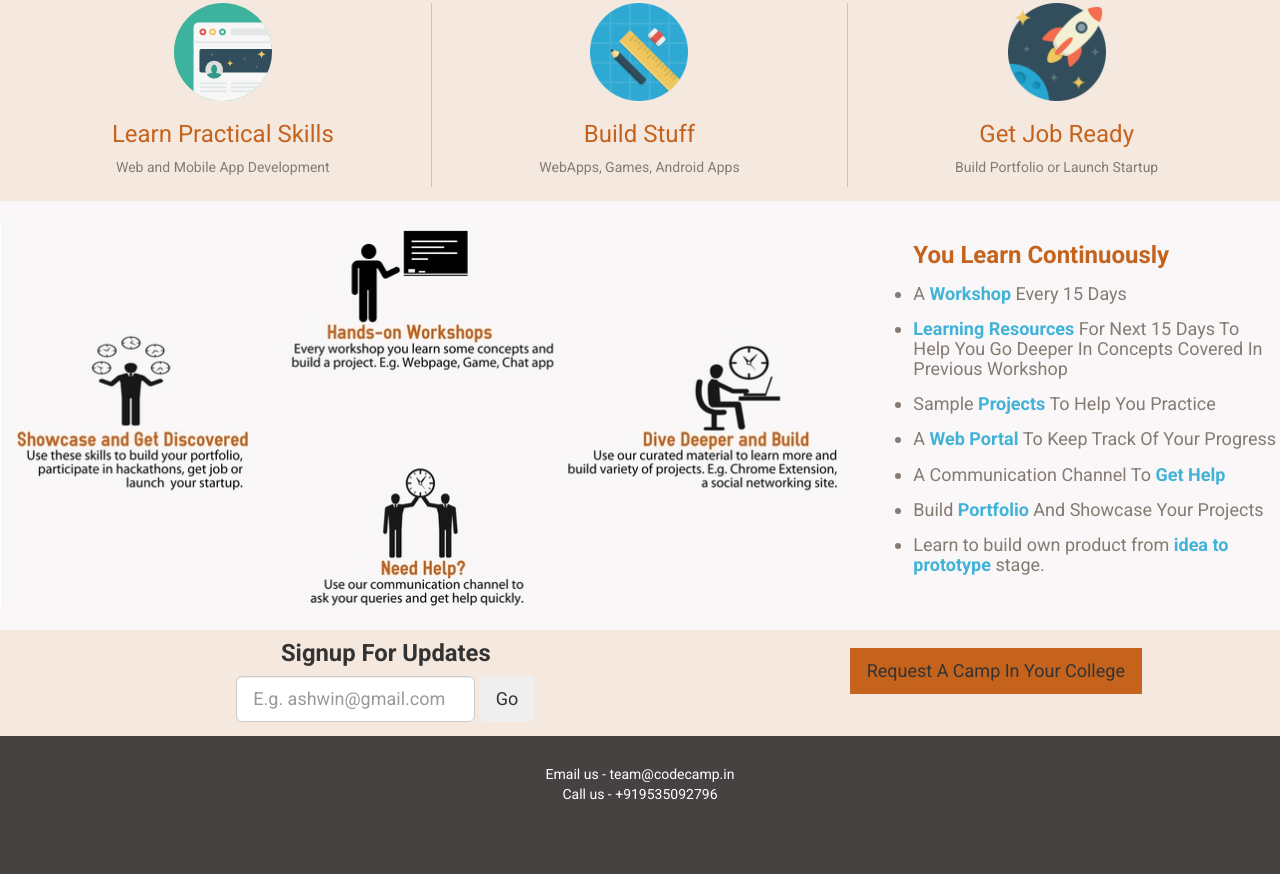
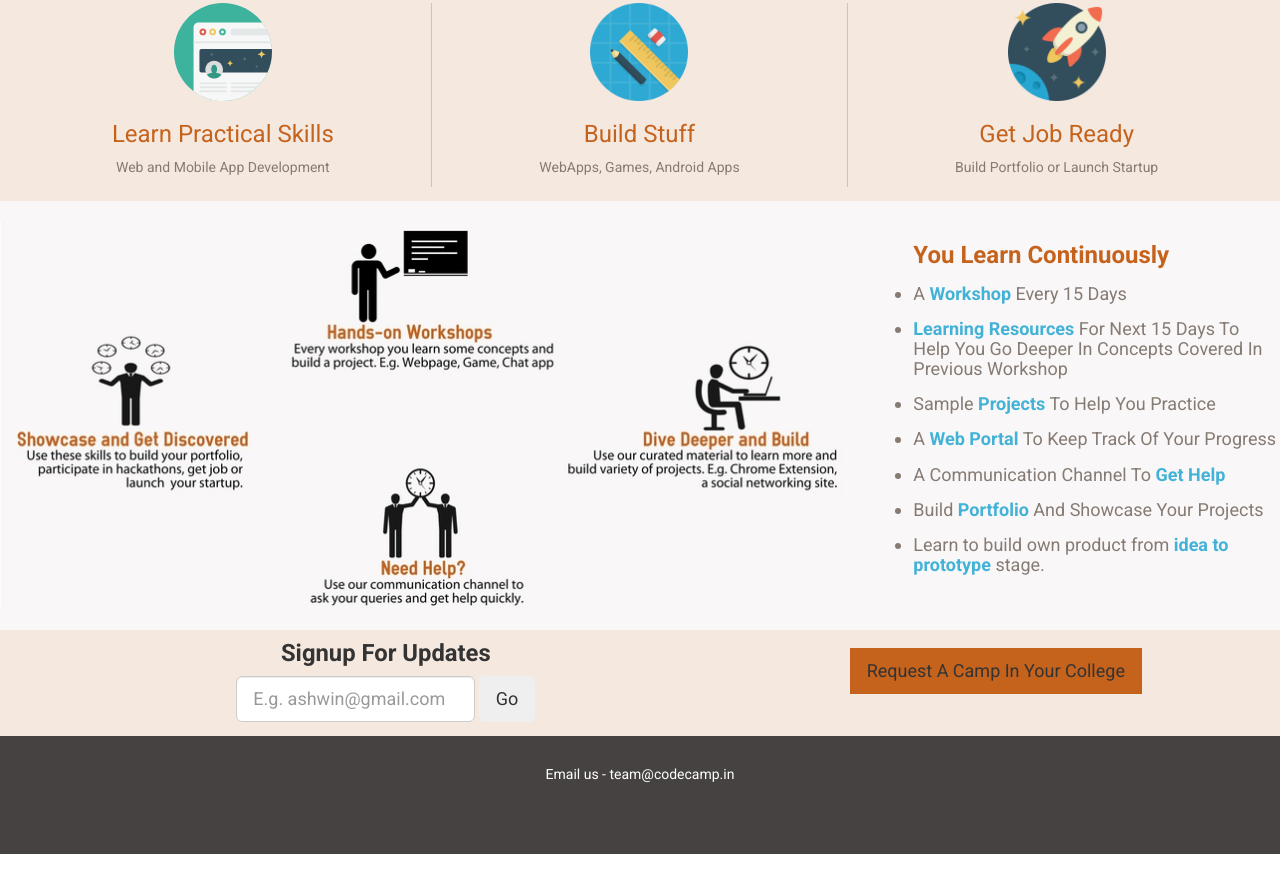
Before and after one commit to codecampIN/codecampin.github.io, a plain HTML site: page index.html in a window 1280 px wide. Shown: the part 536-1410 px from the top of the page. Drawn offline with nearby package versions, Linux system fonts and the light colour scheme; a script that the page names is missing.

Commit message:
Update index.html

```diff
--- a/index.html
+++ b/index.html
@@ -126,7 +126,6 @@
 			<div class="container text-center">
 				<div class="col-md-12 footer-content">
 						Email us - team@codecamp.in <br>
-					  Call us - +919535092796
 				</div>
 			</div>
 		</footer>
```
